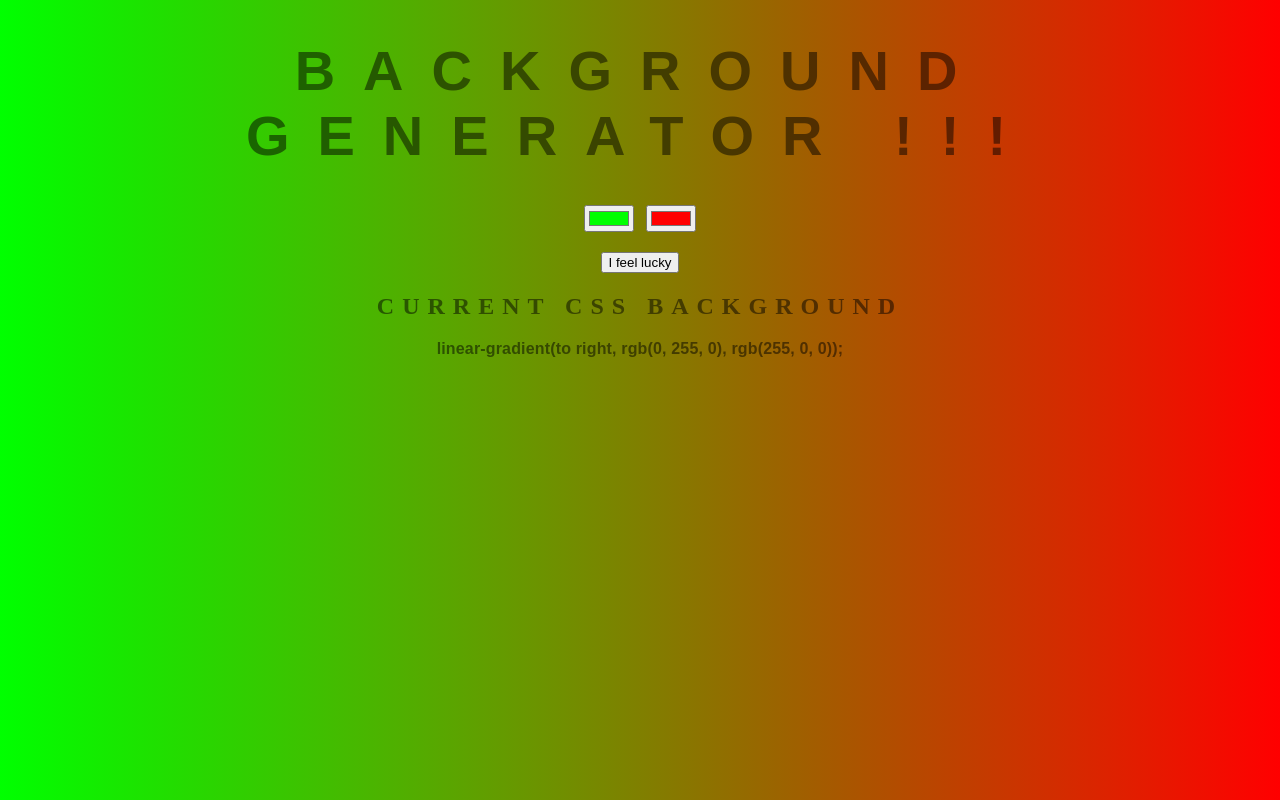
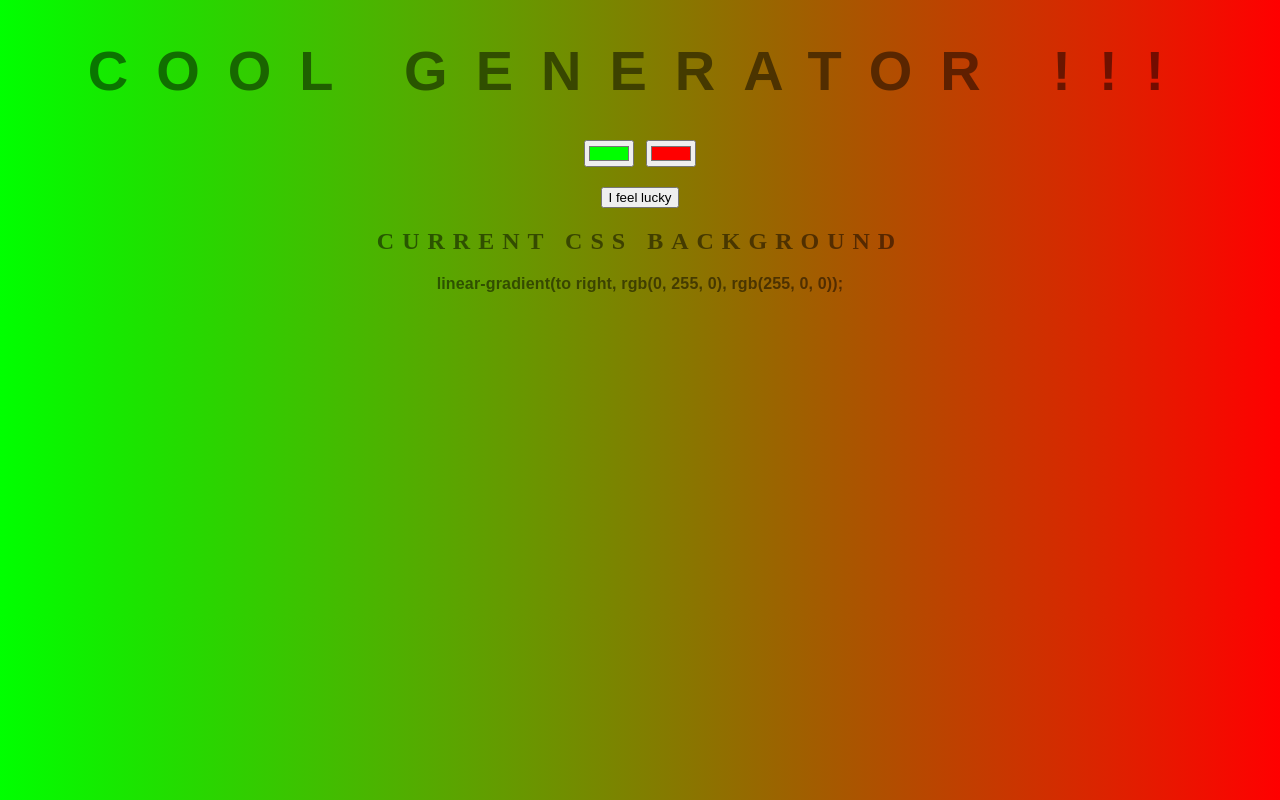
Before and after one commit to primat2/Cool-Thing, a plain HTML site: page index.html in a window 1280 px wide. Drawn offline with Linux system fonts and the light colour scheme.

Commit message:
changed title

```diff
--- a/index.html
+++ b/index.html
@@ -5,7 +5,7 @@
 	<link rel="stylesheet" type="text/css" href="style.css">
 </head>
 <body id="gradient">
-	<h1>Background Generator !!!</h1>
+	<h1>COOL Generator !!!</h1>
 	<input class="color1" type="color" name="color1" value="#00ff00">
 	<input class="color2" type="color" name="color2" value="#ff0000">
 	<button>I feel lucky</button>
```
